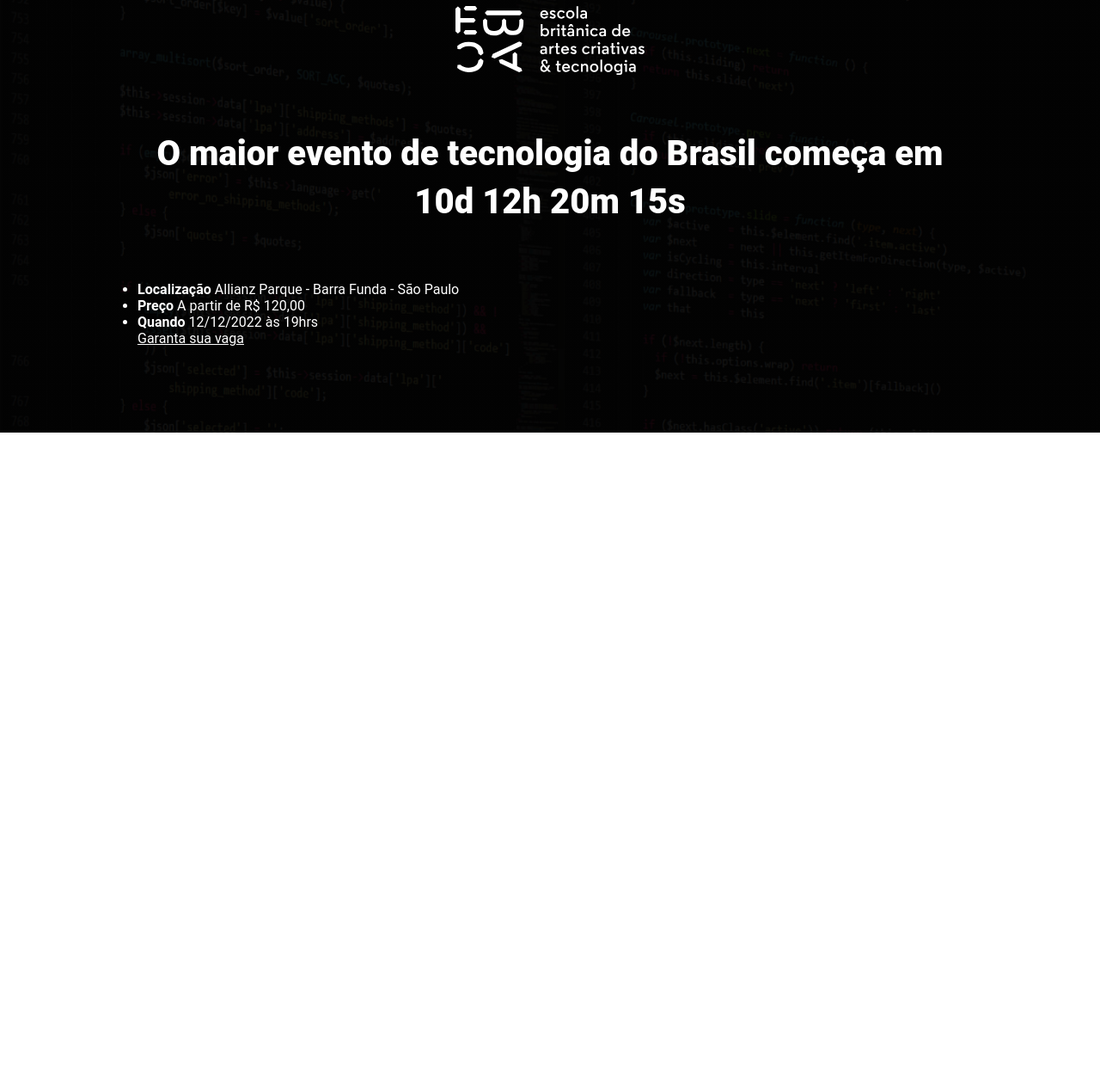
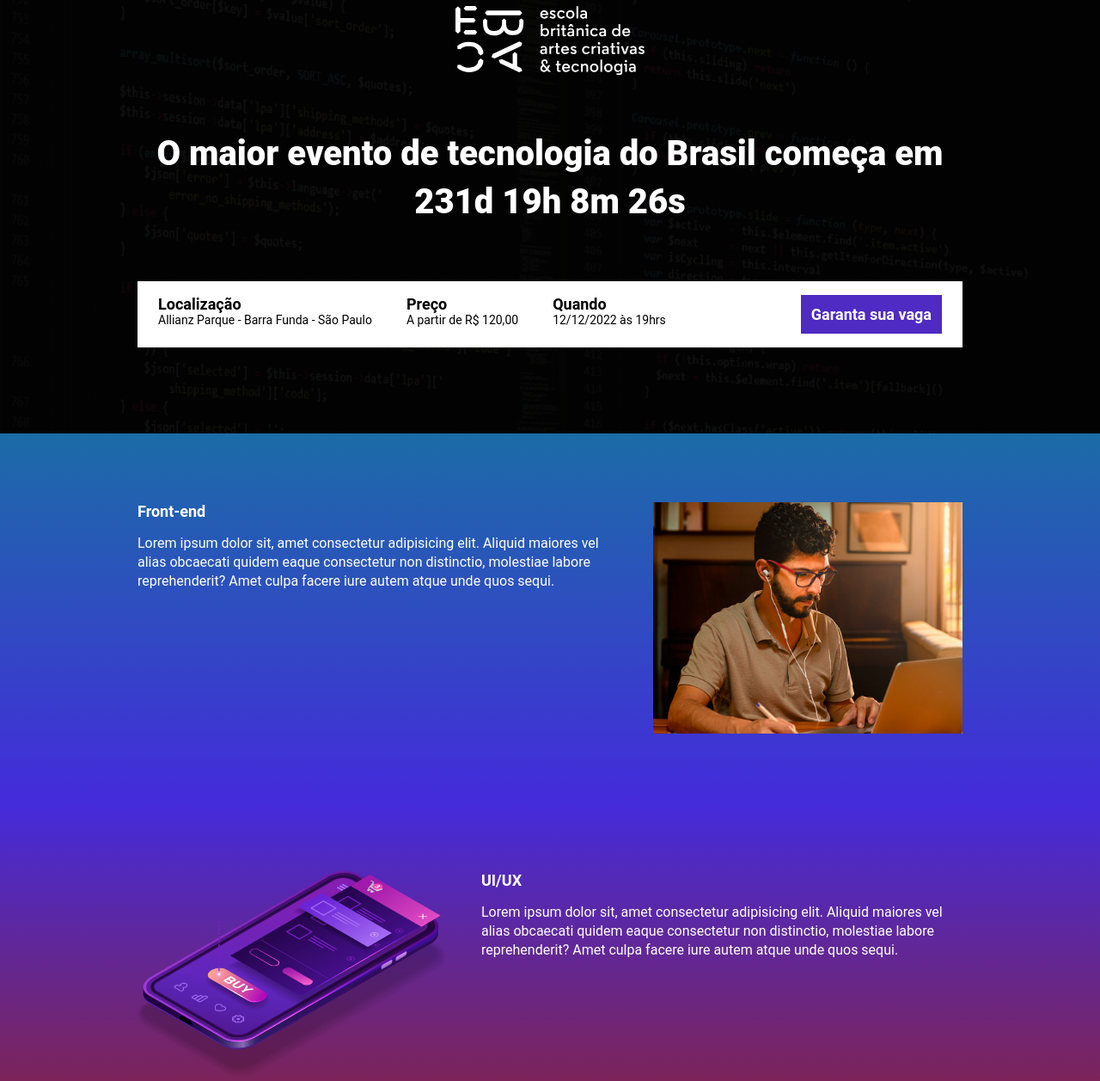
Before and after one commit to Samuelciole/ebac_tech_tallks, a website built with Parcel: page src/index.html in a window 1280 px wide. Shown: the part 57-1314 px from the top of the page at 86% size. Before the commit the page ends 800 px from the top, so only its background shows below. Built offline with nearby package versions, Linux system fonts and the light colour scheme.

Commit message:
criando contagem regressiva

```diff
--- a/package.json
+++ b/package.json
@@ -3,6 +3,7 @@
   "version": "1.0.0",
   "scripts": {
     "dev": "parcel src/index.html src/styles/main.scss src/scripts/main.js",
+    "build": "parcel build src/index.html",
     "test": "echo \"Error: no test specified\" && exit 1"
   },
   "keywords": [],
@@ -12,6 +13,7 @@
   "devDependencies": {
     "@parcel/transformer-sass": "^2.14.4",
     "parcel": "^2.14.4",
-    "sharp": "^0.33.5"
+    "sharp": "^0.33.5",
+    "svgo": "^3.3.2"
   }
 }
--- a/src/index.html
+++ b/src/index.html
@@ -8,13 +8,14 @@
     <link rel="preconnect" href="https://fonts.gstatic.com" crossorigin>
     <link href="https://fonts.googleapis.com/css2?family=Roboto:ital,wght@0,100..900;1,100..900&display=swap" rel="stlesheety">
     <link rel="stylesheet" href="./styles/main.scss">
+    <link rel="stylesheet" href="https://unpkg.com/aos@next/dist/aos.css" />
 </head>
 <body>
     <header class="hero">
         <div class="container">
             <img class="hero__logo" src="./images/ebac_logo.svg" alt="EBAC">
             <p class="hero__text">
-                O maior evento de tecnologia do Brasil começa em 10d 12h 20m 15s<span id="contador"></span>
+                O maior evento de tecnologia do Brasil começa em <span id="contador"></span>
             </p>
             <div class="infos-bar">
                 <ul class="infos-bar__infos">
@@ -37,6 +38,51 @@
             </div>
         </div>
     </header>
+    <section class="event event--frontend">
+        <div class="container" data-aos="fade-right">
+            <div class="event__details">
+                <h2 class="event__details__title">Front-end</h2>
+                <p class="event__details__description">
+                    Lorem ipsum dolor sit, amet consectetur adipisicing elit. Aliquid maiores vel alias obcaecati quidem eaque consectetur non distinctio, molestiae labore reprehenderit? Amet culpa facere iure autem atque unde quos sequi.
+                </p>
+            </div>
+            <img class="event__image" src="./images/frontend.png" alt="Front-end">
+        </div>
+    </section>
+    <section class="event event--ui-ux event--image-left">
+        <div class="container" data-aos="fade-left">
+            <div class="event__details">
+                <h2 class="event__details__title">UI/UX</h2>
+                <p class="event__details__description">
+                    Lorem ipsum dolor sit, amet consectetur adipisicing elit. Aliquid maiores vel alias obcaecati quidem eaque consectetur non distinctio, molestiae labore reprehenderit? Amet culpa facere iure autem atque unde quos sequi.
+                </p>
+            </div>
+            <img class="event__image" src="./images/ui-ux.png" alt="UI/UX">
+        </div>
+    </section>
+    <section class="event event--data-science">
+        <div class="container" data-aos="fade-right">
+            <div class="event__details">
+                <h2 class="event__details__title">Data Science</h2>
+                <p class="event__details__description">
+                    Lorem ipsum dolor sit, amet consectetur adipisicing elit. Aliquid maiores vel alias obcaecati quidem eaque consectetur non distinctio, molestiae labore reprehenderit? Amet culpa facere iure autem atque unde quos sequi.
+                </p>
+            </div>
+            <img class="event__image" src="./images/data.png" alt="Data Science">
+        </div>
+    </section>
+    <section class="event event--backend event--image-left">
+        <div class="container" data-aos="fade-left">
+            <div class="event__details">
+                <h2 class="event__details__title">Back-end</h2>
+                <p class="event__details__description">
+                    Lorem ipsum dolor sit, amet consectetur adipisicing elit. Aliquid maiores vel alias obcaecati quidem eaque consectetur non distinctio, molestiae labore reprehenderit? Amet culpa facere iure autem atque unde quos sequi.
+                </p>
+            </div>
+            <img class="event__image" src="./images/backend.png" alt="Back-end">
+        </div>
+    </section>
+    <script src="https://unpkg.com/aos@next/dist/aos.js"></script>
     <script src="./scripts/main.js"></script>
 </body>
 </html>
--- a/src/scripts/main.js
+++ b/src/scripts/main.js
@@ -1 +1,28 @@
-console.log("olá mundo");
+AOS.init();
+
+const dataDoEvento = new Date("dec 12, 2025 19:00:00");
+const timeStampDoEvento = dataDoEvento.getTime();
+
+const contaAsHoras = setInterval(function(){
+    const agora = new Date ();
+    const timeStampAtual = agora.getTime();
+
+    const distanciaAteOEvento = timeStampDoEvento - timeStampAtual;
+
+    const diaEmMs = 1000 * 60 * 60 * 24;
+    const horaEmMs = 1000 * 60 * 60;
+    const minutoEmMs = 1000 * 60;
+
+    const diasAteOEvento = Math.floor(distanciaAteOEvento / diaEmMs);
+    const horasAteOEvento = Math.floor((distanciaAteOEvento % diaEmMs) / horaEmMs);
+    const minutosAteOEvento = Math.floor((distanciaAteOEvento % horaEmMs) / minutoEmMs);
+    const segundoAteOEvento = Math.floor((distanciaAteOEvento % minutoEmMs) / 1000);
+
+
+    document.getElementById('contador').innerHTML = `${diasAteOEvento}d ${horasAteOEvento}h ${minutosAteOEvento}m ${segundoAteOEvento}s`
+
+    if (distanciaAteOEvento < 0){
+        clearInterval(contaAsHoras);
+        document.getElementById('contador').innerHTML = 'evento já expirou';
+    }
+},1000)
--- /dev/null
+++ b/src/styles/components/buttons.scss
@@ -0,0 +1,25 @@
+@use '../variables';
+
+.button{
+    padding: 12px;
+    font-size: 18px;
+    font-weight: bold;
+    text-decoration: none;
+    align-items: center;
+    white-space: nowrap;
+
+    &--primary{
+        color: variables.$textColor;
+        background-color: variables.$purple;
+    }
+
+    @media (max-width:640px){
+        display: block;
+        width: 100%;
+    }
+
+    @media (max-width:1024px){
+        display: flex;
+        align-items: center;
+    }
+}
--- /dev/null
+++ b/src/styles/components/infos_bar.scss
@@ -0,0 +1,42 @@
+@use '../variables';
+
+.infos-bar {
+    padding: 16px 24px;
+    background-color: variables.$textColor;
+    display: flex;
+    justify-content: space-between;
+
+    &__infos {
+        display: flex;
+        gap: 40px;
+
+        &__item {
+            font-size: 14px;
+            color: variables.$secondaryTextColor;
+
+            b {
+                color: variables.$secondaryTextColor;
+                font-size: 18px;
+                display: block;
+            }
+        }
+    }
+
+    @media (max-width: 640px) {
+        display: block;
+
+        &__infos {
+            display: block;
+
+            &__item {
+                margin-bottom: 24px;
+            }
+        }
+    }
+
+    @media (max-width: 1024px) {
+        &__infos {
+            gap: 16px;
+        }
+    }
+}
--- /dev/null
+++ b/src/styles/event.scss
@@ -0,0 +1,63 @@
+@use 'variables';
+
+.event {
+    padding: 80px 0;
+
+    &--frontend {
+        background-image: linear-gradient(variables.$blue1, variables.$blue2);
+    }
+
+    &--ui-ux {
+        background-image: linear-gradient(variables.$blue2, variables.$pink);
+    }
+
+    &--data-science {
+        background-image: linear-gradient(variables.$pink, variables.$yellow);
+    }
+
+    &--backend {
+        background-image: linear-gradient(variables.$yellow, variables.$pink);
+    }
+
+    &--image-left {
+        .container {
+            flex-direction: row-reverse;
+        }
+    }
+
+    .container {
+        display: flex;
+        gap: 40px;
+    }
+
+    &__image {
+        max-width: 360px;
+    }
+
+    &__details {
+        &__title {
+            font-size: 18px;
+            font-weight: bold;
+            margin-bottom: 16px;
+        }
+
+        &__description {
+            line-height: 22px;
+        }
+    }
+
+    @media (max-width: 640px) {
+        .container {
+            display: block;
+        }
+
+        &__image {
+            width: 100%;
+        }
+
+        &__details {
+            margin-right: 0;
+            margin-bottom: 16px;
+        }
+    }
+}
--- a/src/styles/hero.scss
+++ b/src/styles/hero.scss
@@ -1,3 +1,5 @@
+@use 'variables';
+
 .hero{
     padding-top: 64px;
     padding-bottom: 100px;
@@ -16,7 +18,7 @@
         left: 0;
         width: 100%;
         height: 100%;
-        background-color: #000;
+        background-color: variables.$secondaryTextColor;
         content: '';
         opacity: .7;
     }
--- a/src/styles/main.scss
+++ b/src/styles/main.scss
@@ -1,11 +1,15 @@
 @use 'hero';
-
+@use 'components/infos_bar';
+@use 'components/buttons';
+@use 'variables';
+@use 'event';
 *{
     margin: 0;
     padding: 0;
     box-sizing: border-box;
     font-family: Roboto,sans-serif;
-    color: #fff;
+    color: variables.$textColor;
+    list-style: none;
 }
 
 .container {
--- /dev/null
+++ b/src/styles/variables.scss
@@ -0,0 +1,8 @@
+$textColor: #fff;
+$secondaryTextColor: #000;
+
+$blue1: #1B6CA7;
+$blue2: #442BDB;
+$pink: #89223B;
+$yellow: #9C791D;
+$purple: #4F2AC3;
```
Also changed, not shown: 1 other file.
